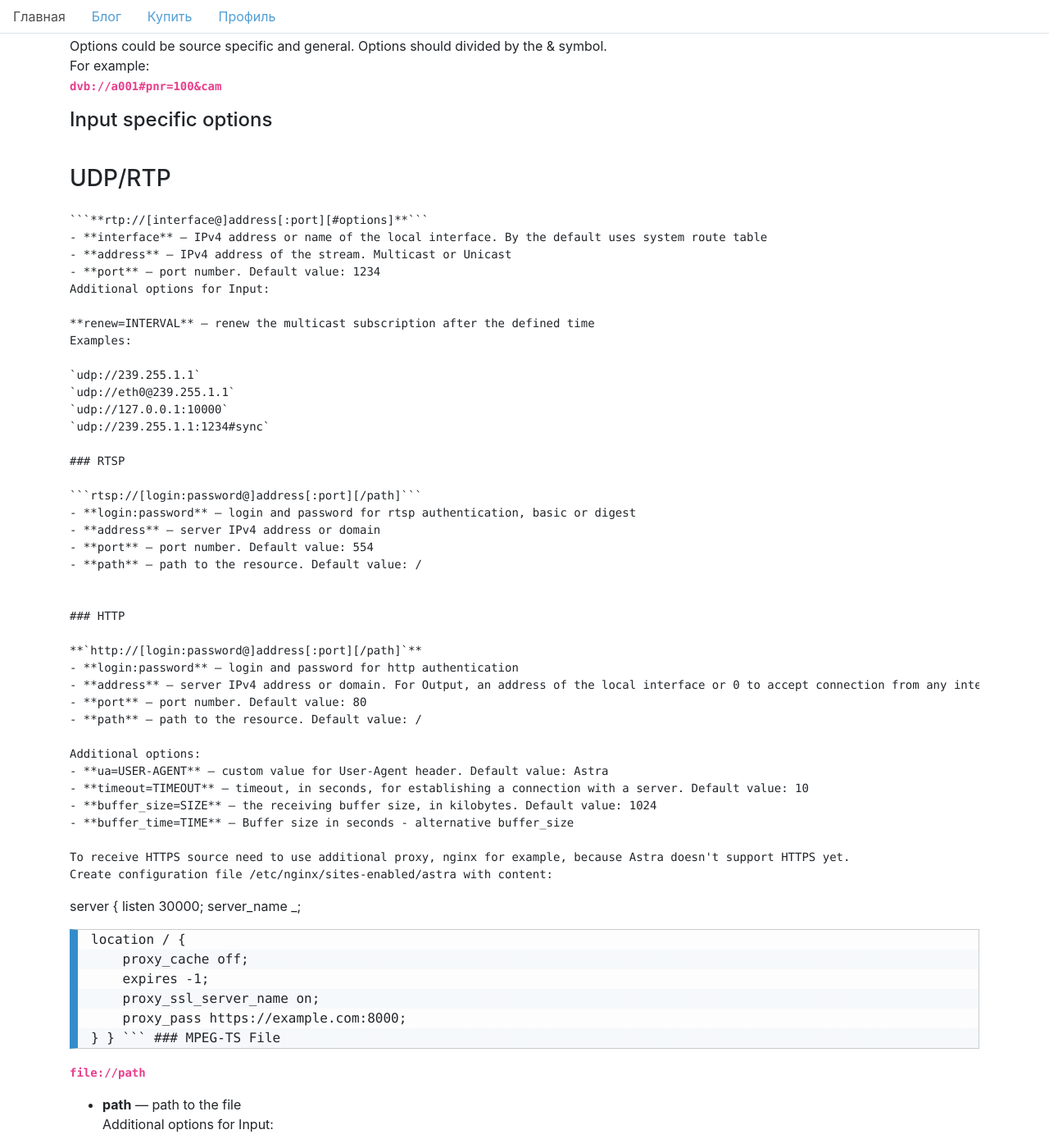
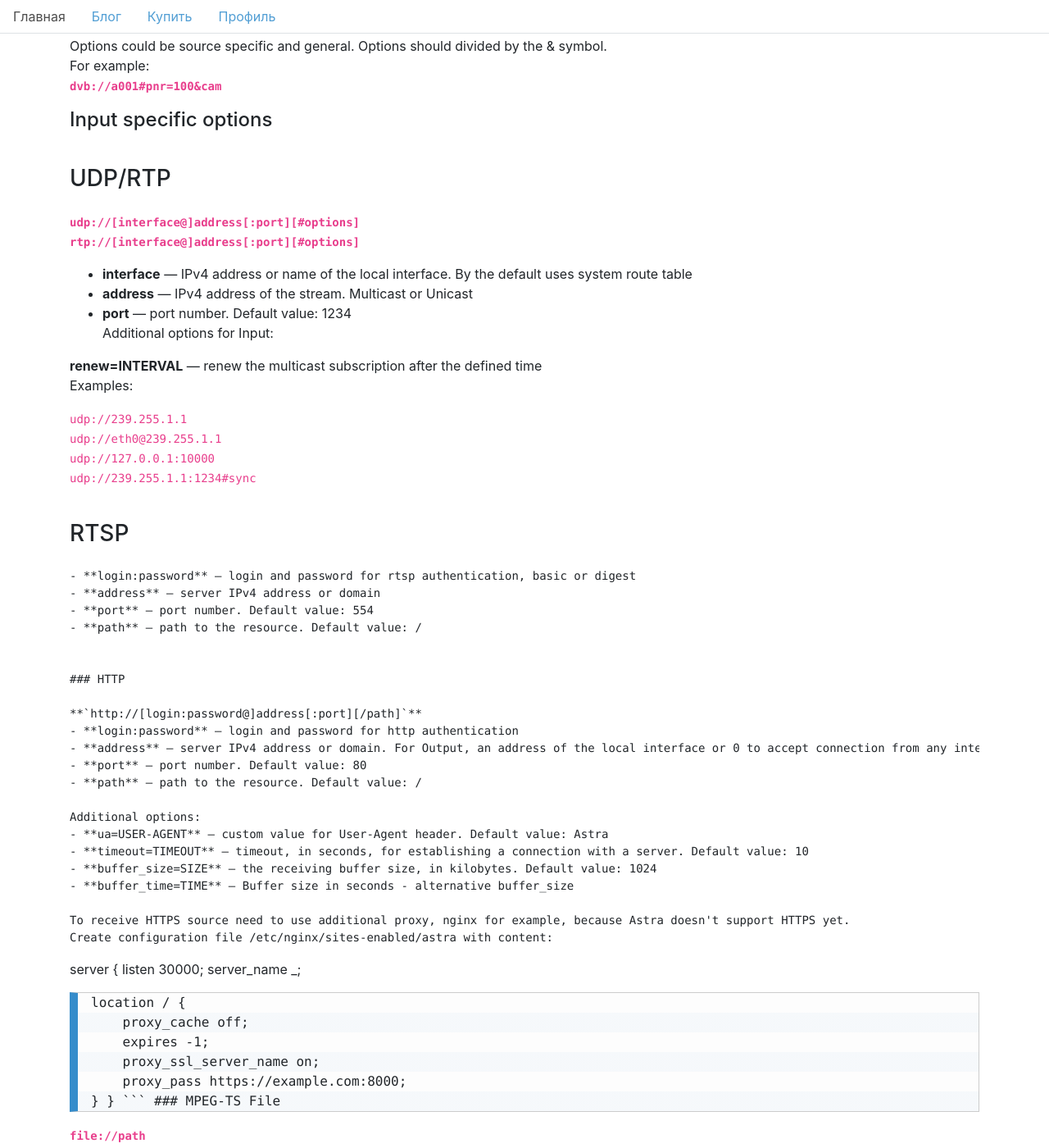
Before and after one commit to ramzes1401ss3/cesbo-www, a Jekyll site: the page built from en/_posts/2018-11-18-inputs.md, in a window 1280 px wide and 1400 px high, scrolled down 661 px. Shown: the whole window at 82% size. Built offline with Jekyll 4.4.1, drawn with Linux system fonts in a browser that asks for light colours; some of the changed text lies outside the part shown.

Commit message:
Update 2018-11-18-inputs.md

````diff
--- a/en/_posts/2018-11-18-inputs.md
+++ b/en/_posts/2018-11-18-inputs.md
@@ -39,8 +39,8 @@
 
 ### UDP/RTP
 
-```**udp://[interface@]address[:port][#options]**```
-```**rtp://[interface@]address[:port][#options]**```
+**```udp://[interface@]address[:port][#options]```**
+**```rtp://[interface@]address[:port][#options]```**
 - **interface** — IPv4 address or name of the local interface. By the default uses system route table
 - **address** — IPv4 address of the stream. Multicast or Unicast
 - **port** — port number. Default value: 1234
````
Also changed, not shown: other parts of en/_posts/2018-11-18-inputs.md (+1 -0 lines).
